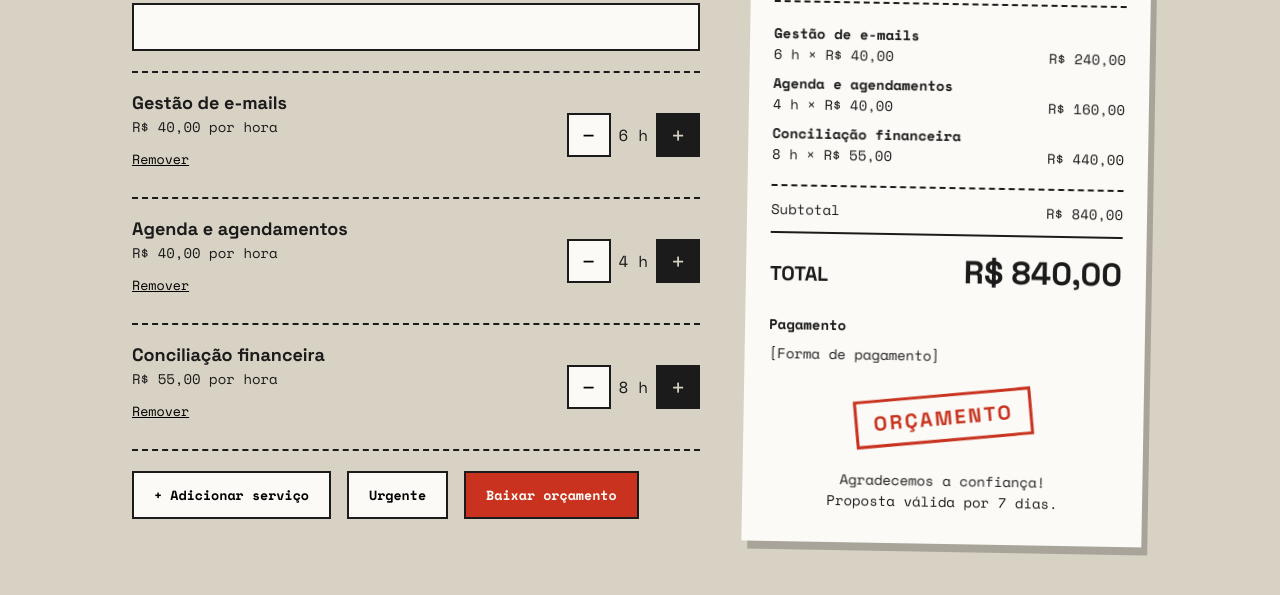
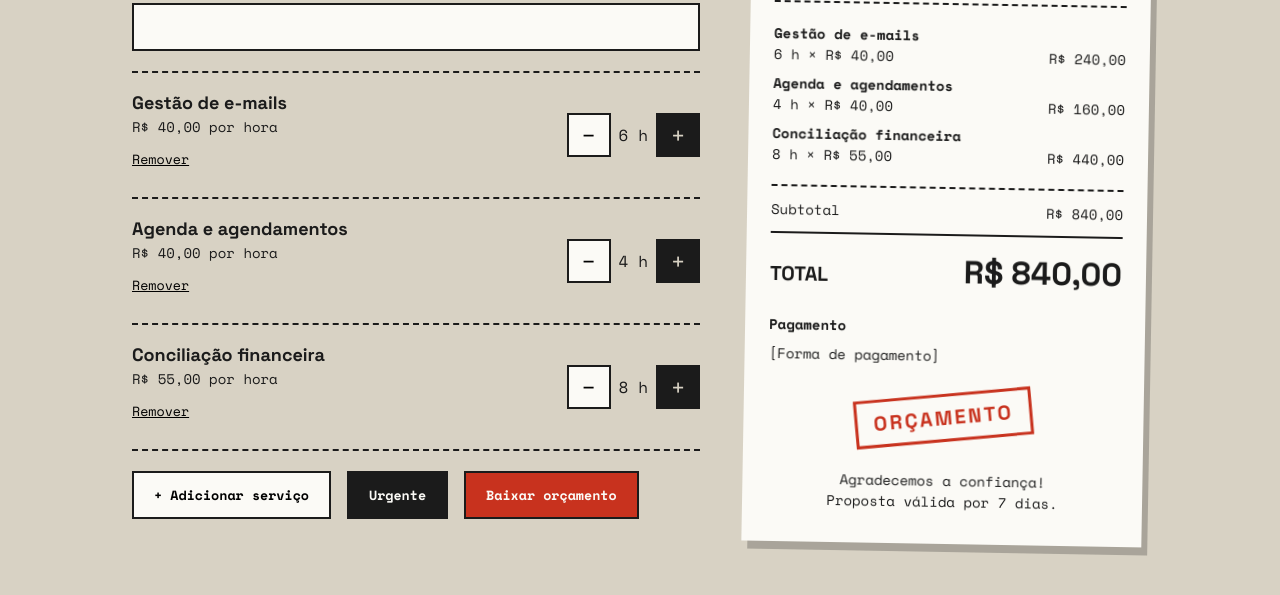
Before and after one commit to nathaliadebona/quotely, a plain HTML site: page index.html in a window 1280 px wide. Both pictures are taken after a click on the button "Urgente". Shown: the part 287-882 px from the top of the page. Drawn offline with nearby package versions, Linux system fonts and the light colour scheme.

Commit message:
feat: toggle urgent button state
- Add id to the urgent button
- Toggle aria-pressed on click
- Style the pressed state for the action panel buttons

```diff
--- a/index.html
+++ b/index.html
@@ -29,7 +29,7 @@
 
             <div class="painel-acoes">
                 <button type="button" id="adicionar-btn">+ Adicionar serviço</button>
-                <button type="button" aria-pressed="false">Urgente</button>
+                <button type="button" aria-pressed="false" id="urgente-btn">Urgente</button>
                 <button type="button" class="baixar-btn" aria-expanded="false" aria-controls="painel-download">Baixar orçamento</button>
             </div>
 
--- a/script.js
+++ b/script.js
@@ -36,6 +36,7 @@ const campoNome = document.getElementById('novo-nome');
 const campoValor = document.getElementById('novo-valor');
 const mensagemErro = document.getElementById('erro-servico');
 const opcoesCobranca = document.getElementById('opcoes-cobranca');
+const urgenteBtn = document.getElementById('urgente-btn');
 
 let cobrado = 'hora';
 
@@ -222,5 +223,13 @@ opcoesCobranca.addEventListener('click', (evento) => {
     cobrado = evento.target.dataset.unidade;
 });
 
+urgenteBtn.addEventListener('click', () => {
+    if (urgenteBtn.getAttribute('aria-pressed') === 'true') {
+        urgenteBtn.setAttribute('aria-pressed', 'false');
+    } else {
+        urgenteBtn.setAttribute('aria-pressed', 'true');
+    }
+});
+
 renderizarRecibo();
 renderizarServicos();
--- a/style.css
+++ b/style.css
@@ -343,7 +343,8 @@ dialog form {
     background-color: var(--cor-fundo-alt);
 }
 
-.opcoes button[aria-pressed="true"] {
+.opcoes button[aria-pressed="true"],
+.painel-acoes button[aria-pressed="true"] {
     color: var(--cor-fundo-alt);
     background-color: var(--cor-texto);
 }
```
